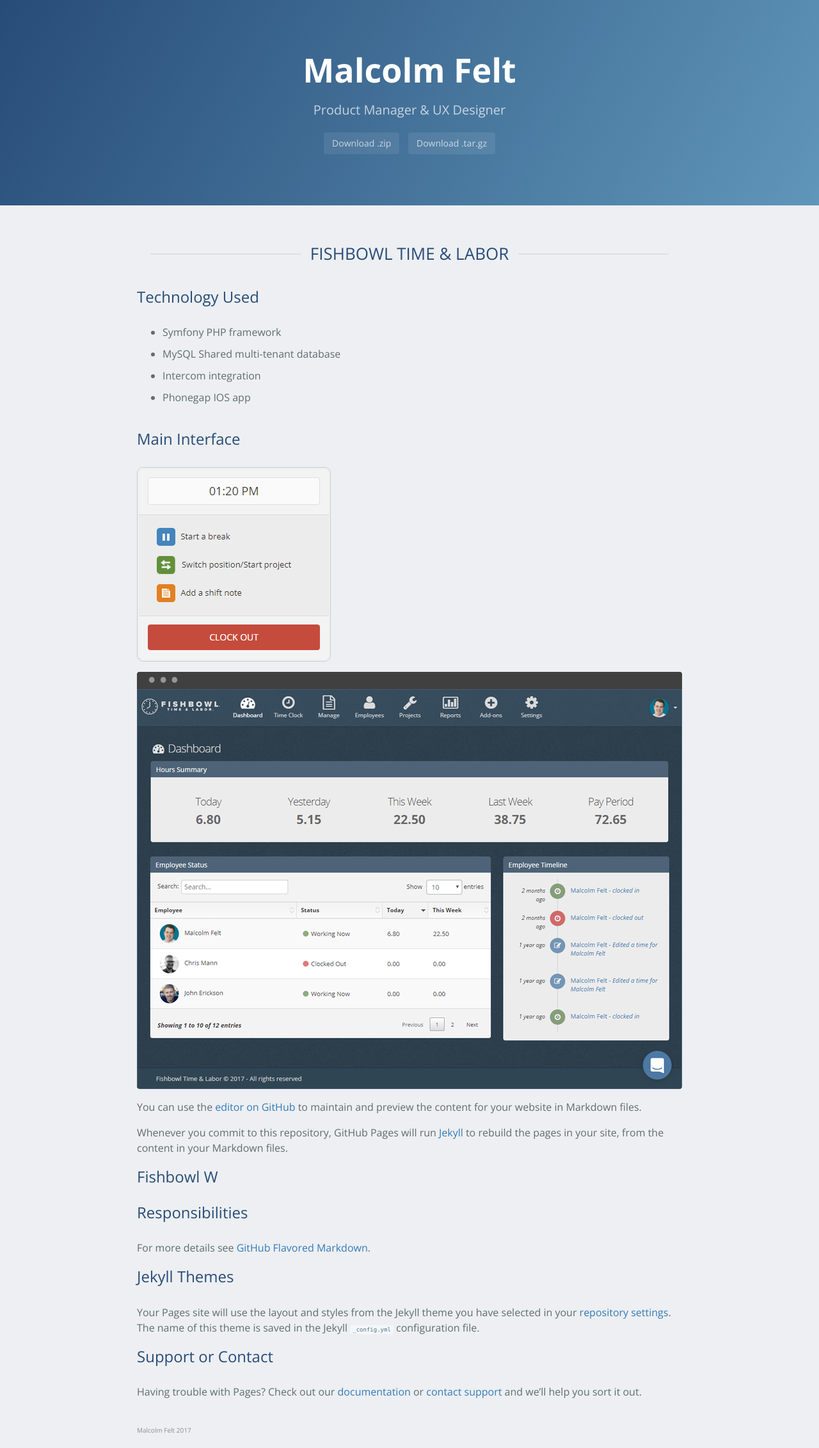
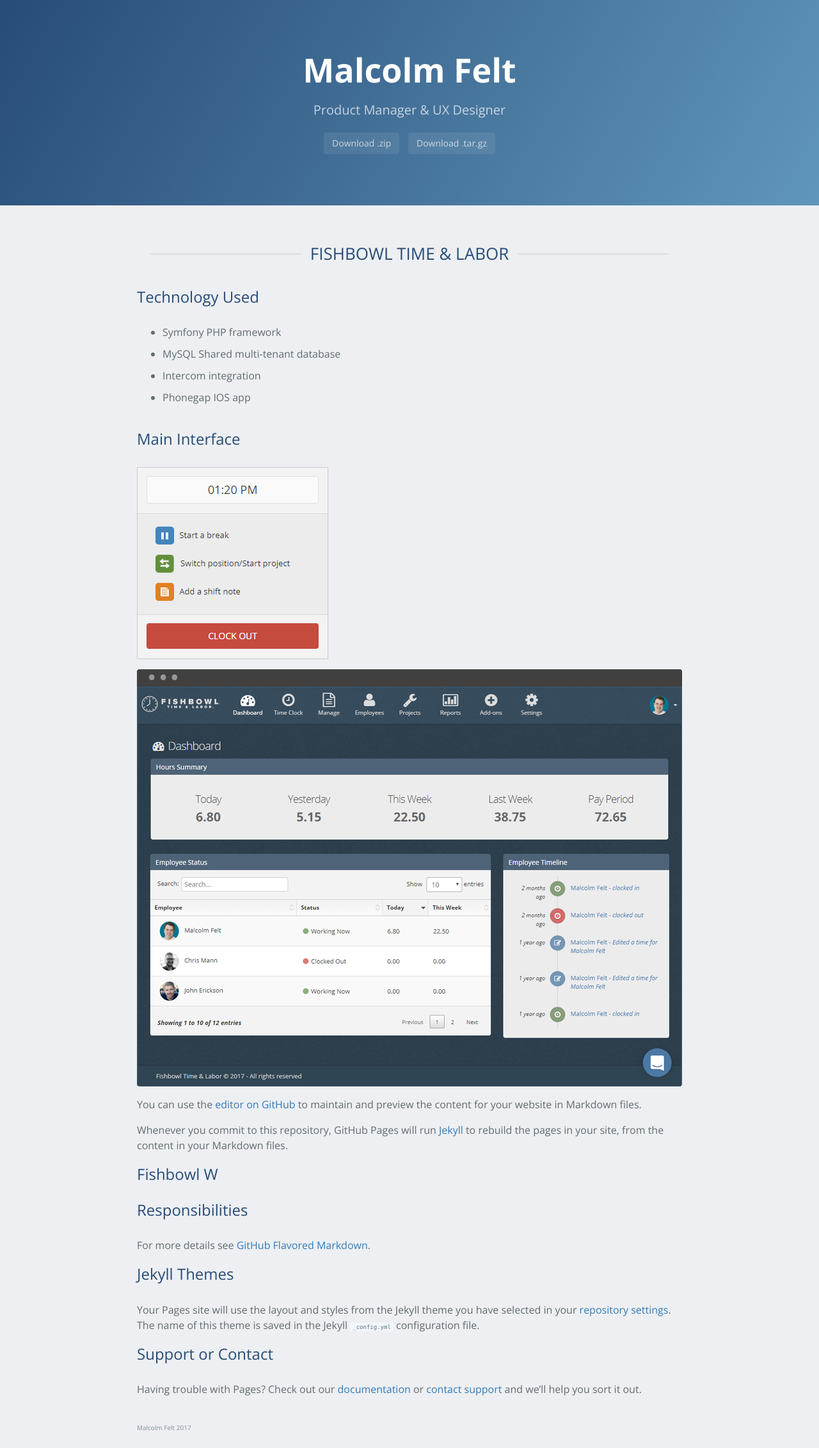
Before and after one commit to mfelt/mfelt.github.io, a Jekyll site: the page built from workforce.md, in a window 1280 px wide. Shown: the whole page at 64% size. Built offline with Jekyll 4.4.1, drawn with Linux system fonts in a browser that asks for light colours; nearby versions of some CDN libraries; our own code applies the rules of GitHub Pages for plain Markdown files.

Commit message:
Update image and border

```diff
--- a/_includes/imageb
+++ b/_includes/imageb
@@ -1 +1 @@
-<img class="border" src="/assets/images/{{ include.image }}.png" alt="{{ include.image }}" style="border-radius: {{ include.radius}}px;"/>
+<img class="border" src="/assets/images/{{ include.image }}.png" alt="{{ include.image }}"/>
--- a/workforce.md
+++ b/workforce.md
@@ -9,7 +9,7 @@
 
 ### Main Interface
 
-{% include imageb image="clock" radius="9" %}
+{% include imageb image="clock" %}
 
 {% include image image="workforce" %}
 
```
Also changed, not shown: assets/images/clock.png, assets/images/clock2.png (deleted).
